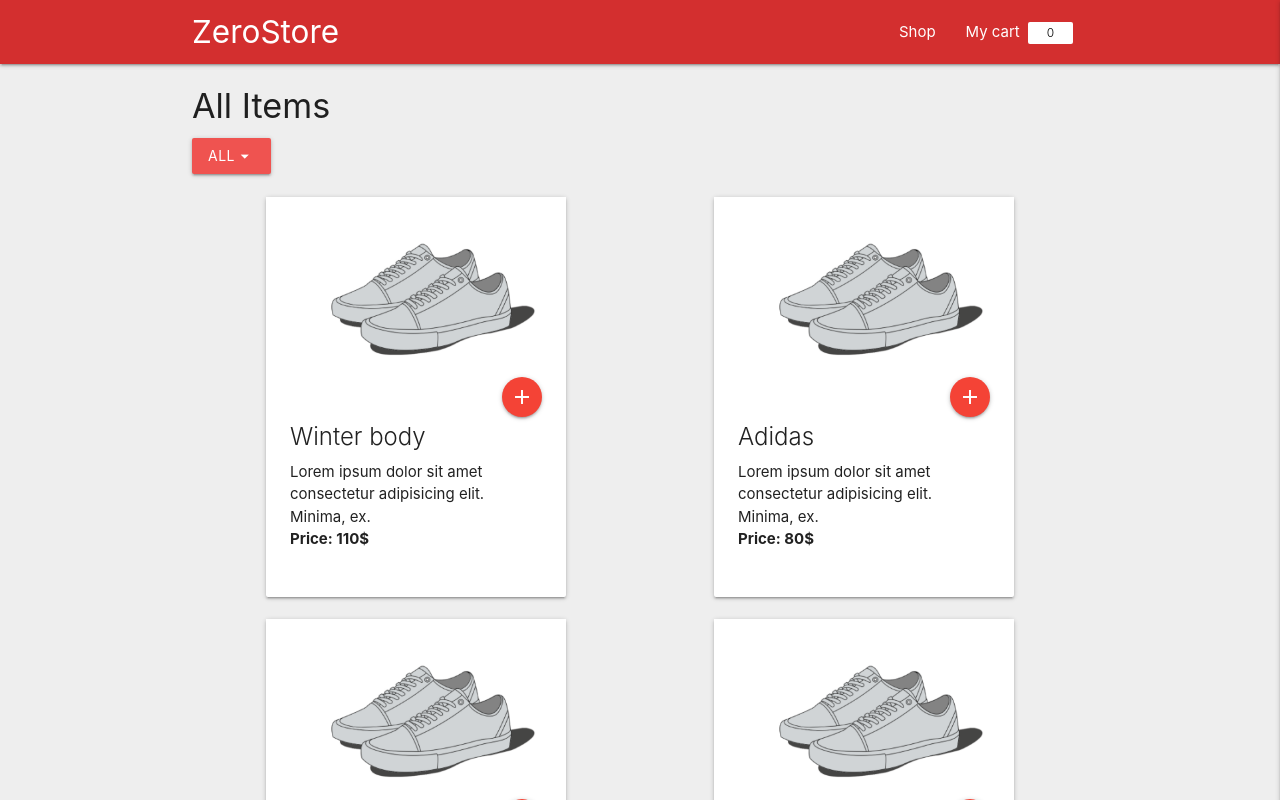
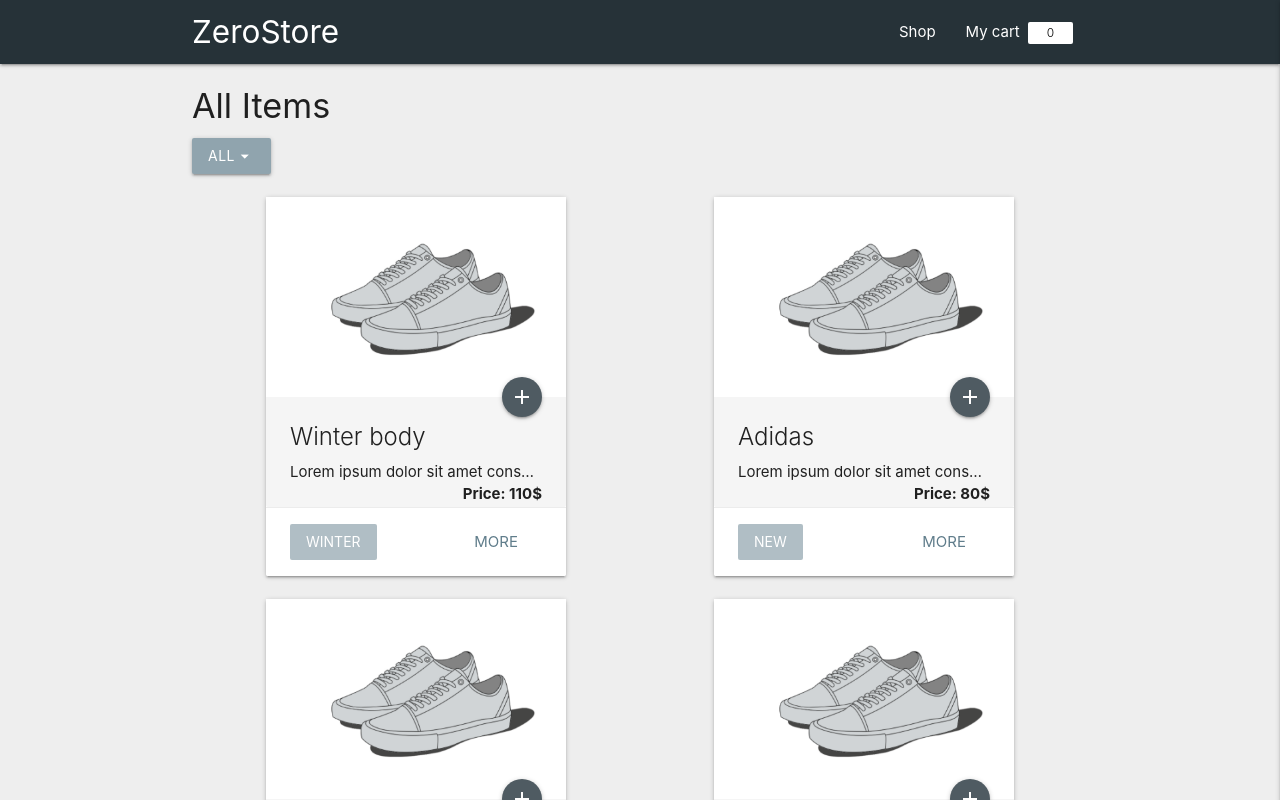
Before and after one commit to georgelioris/zerostore, a React (Create React App) app: page / in a window 1280 px wide. Shown: the top 800 px of the page. Built offline with nearby package versions, Linux system fonts and the light colour scheme.

Commit message:
color changes

```diff
--- a/src/components/CartItemList.js
+++ b/src/components/CartItemList.js
@@ -10,7 +10,7 @@
   onClickDec,
   onClickRemove
 }) => (
-  <div className="card grey darken-1" key={cartItem.id}>
+  <div className="card grey lighten-3" key={cartItem.id}>
     <div className="card-content black-text row">
       <div className="col s2">
         <Image
--- a/src/components/FilterList.js
+++ b/src/components/FilterList.js
@@ -8,7 +8,7 @@
   return (
     <div className="category-filters">
       <span
-        className="dropdown-trigger btn red lighten-1"
+        className="dropdown-trigger btn blue-grey lighten-2 "
         data-target="categories"
       >
         <span className="valign-wrapper">
--- a/src/components/ItemCardList.js
+++ b/src/components/ItemCardList.js
@@ -1,14 +1,15 @@
 import React from "react";
 import { Image } from "./Image";
+import { Link } from "react-router-dom";
 
 const ItemCard = ({ item, onItemClick }) => (
   <div className="row">
     <div className="col s12 m6">
       <div className="card hoverable" key={item.id}>
-        <div className="card-image">
+        <div className="card-image ">
           <Image url={item.img} width={"300px"} height={"200px"} />
           <span
-            className={`btn-floating halfway-fab waves-effect waves-light red sidenav-trigger
+            className={`btn-floating halfway-fab waves-effect waves-light sidenav-trigger
           ${item.available === false ? " unavailable disabled" : ""}`}
             data-target="slide-out"
             onClick={onItemClick}
@@ -19,12 +20,23 @@
           </span>
         </div>
 
-        <div className="card-content">
+        <div className="card-content grey lighten-4">
           <span className="card-title">{item.title}</span>
-          <p>{item.desc}</p>
-          <p>
+          <p className="truncate">{item.desc}</p>
+          <p className="right">
             <b>Price: {item.price}$</b>
           </p>
+        </div>
+        <div className="card-action glue-grey darken-4">
+          <span
+            className="waves-effect
+            blue-grey lighten-3 white-text waves-light  btn-flat"
+          >
+            {item.category}
+          </span>
+          <a className="blue-grey-text right" href="!#">
+            More
+          </a>
         </div>
       </div>
     </div>
--- a/src/components/Navbar.js
+++ b/src/components/Navbar.js
@@ -4,7 +4,7 @@
 const Navbar = ({ count }) => {
   return (
     <header>
-      <nav className="nav-wrapper red darken-2">
+      <nav className="nav-wrapper blue-grey darken-4 white-text">
         <Link to="/" data-target="mobile-demo" className="sidenav-trigger">
           <i className="material-icons">menu</i>
         </Link>
@@ -56,7 +56,10 @@
             activeStyle={{ fontWeight: "bold" }}
           >
             <i className="material-icons small">local_grocery_store</i>Cart
-            <span className="new badge red lighten-1" data-badge-caption="">
+            <span
+              className="new badge blue-grey darken-4"
+              data-badge-caption=""
+            >
               {count}
             </span>
           </NavLink>
--- a/src/components/SideCart.js
+++ b/src/components/SideCart.js
@@ -41,9 +41,9 @@
     )}
 
     <li>
-      <a href="#!" className="subheader">
+      <Link to="/" className="subheader">
         {total(cartItems, items)}
-      </a>
+      </Link>
     </li>
   </ul>
 );
--- a/src/index.css
+++ b/src/index.css
@@ -13,10 +13,10 @@
   -moz-user-select: none;
 }
 
-.item-card-list .card {
+/* .item-card-list .card {
   /* margin: 0rem 0.5rem 0.5rem 0rem; */
-  height: 400px;
-}
+/* height: 400px;
+} */
 
 .item-card-list .row .col {
   padding: 0 !important;
@@ -75,7 +75,6 @@
   font-size: 1.5rem;
   padding: 0px 10px 0px 10px;
 }
-
 .remove {
   float: right;
 }
@@ -118,7 +117,7 @@
   margin: 0;
   box-sizing: border-box;
   text-align: center;
-  background: rgba(0, 0, 0, 0.4) !important;
+  background: rgba(0, 10, 18, 0.3) !important;
   font-size: 1.5em;
   color: #fff !important;
   transition-property: width, height, background, top, right, bottom, left;
@@ -141,7 +140,7 @@
   height: 20% !important;
   display: block;
   height: 10%;
-  background: #ef5350 !important;
+  background: #4f5b62 !important;
 }
 
 .halfway-fab span {
@@ -183,3 +182,25 @@
   background-size: cover !important;
   background-position: center !important;
 }
+
+.item-card-list .card-content {
+  margin-top: auto;
+  padding-top: auto;
+}
+
+.card-action {
+  display: flex;
+  justify-content: space-between;
+  align-self: center;
+  align-content: center;
+  align-items: center;
+}
+
+.card-action a {
+  height: inherit;
+  padding-top: auto !important;
+}
+
+.item-card-list .btn-floating {
+  background: #4f5b62;
+}
```
